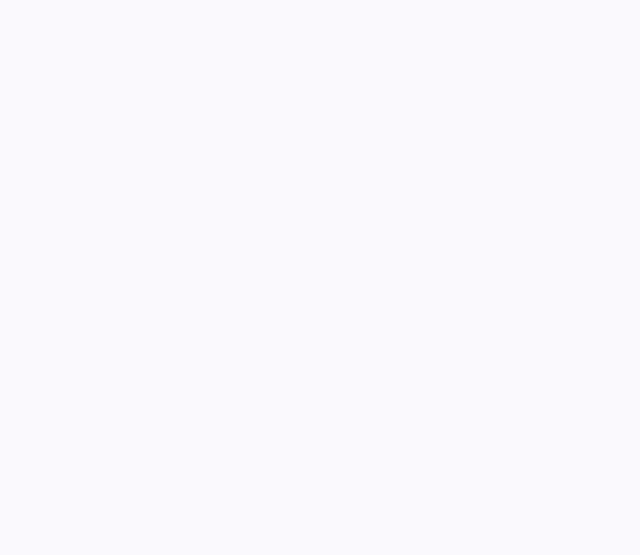
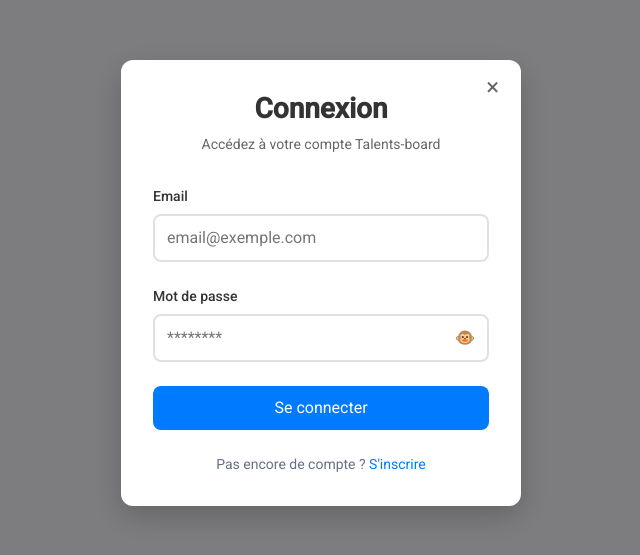
Before and after one commit to PaulFoko-dev/Talents-board, an Angular app in the folder frontend/: page /connexion in a window 1280 px wide. Before the commit this address led to /. Shown: the part 117-672 px from the top of the page, without its empty margins (319-959 px from the left). Built offline with nearby package versions, Linux system fonts and the light colour scheme.

Commit message:
feat(frontend): ajout de la page connexion

```diff
--- a/frontend/package.json
+++ b/frontend/package.json
@@ -32,7 +32,7 @@
     "@angular/platform-browser": "^20.3.0",
     "@angular/router": "^20.3.0",
     "@types/axios": "^0.9.36",
-    "axios": "^1.12.1",
+    "axios": "^1.12.2",
     "bootstrap": "^5.3.8",
     "firebase": "^11.10.0",
     "rxjs": "~7.8.0",
--- a/frontend/src/app/app.routes.ts
+++ b/frontend/src/app/app.routes.ts
@@ -2,11 +2,13 @@
 import { Routes } from '@angular/router';
 import { HomeComponent } from './View/home/home.component';
 import { Contact } from './View/contact/contact';
+import { Connexion } from './connexion/connexion';
 
 export const routes: Routes = [
   // Route racine vers la page d'accueil
   { path: '', component: HomeComponent, pathMatch: 'full' },
   // Alias explicite vers la page d'accueil
   { path: 'home', component: HomeComponent },
-  {path: 'contact', component: Contact}
+  {path: 'contact', component: Contact},
+  { path: 'connexion', component: Connexion}
 ];
--- a/frontend/src/app/connexion/connexion.html
+++ b/frontend/src/app/connexion/connexion.html
@@ -1,2 +1,49 @@
-<p>connexion works!</p>
-<app-footer></app-footer>
+<div class="login-overlay" [class.hidden]="!isVisible" (click)="close()">
+  <div class="login-popup" (click)="$event.stopPropagation()">
+    <button class="close-btn" (click)="close()">&times;</button>
+
+    <div class="login-header">
+      <h2>Connexion</h2>
+      <p>Accédez à votre compte Talents-board</p>
+    </div>
+
+    <form class="login-form" (ngSubmit)="onSubmit()">
+      <div class="form-group">
+        <label for="Email">Email</label>
+        <input
+          type="email"
+          id="email"
+          [(ngModel)]="identifiant.email"
+          name="email"
+          placeholder="email@exemple.com"
+          required>
+      </div>
+
+      <div class="form-group password-group">
+        <label for="Motdepasse">Mot de passe</label>
+        <div class="password-wrapper">
+          <input
+            [type]="showPassword ? 'text' : 'password'"
+            id="motDePasse"
+            [(ngModel)]="identifiant.motDePasse"
+            name="motDePasse"
+            placeholder="********"
+            required>
+          <button type="button" class="eye-btn" (click)="togglePassword()">
+              {{ showPassword ? '🙈' : '🐵' }}
+          </button>
+        </div>
+      </div>
+
+      <button type="submit" class="login-btn">
+        Se connecter
+      </button>
+    </form>
+
+    <div class="login-footer">
+      <p>Pas encore de compte ?
+        <a href="/inscription" class="signup-link">S'inscrire</a>
+      </p>
+    </div>
+  </div>
+</div>
--- a/frontend/src/app/connexion/connexion.scss
+++ b/frontend/src/app/connexion/connexion.scss
@@ -0,0 +1,158 @@
+.login-overlay {
+  position: fixed;
+  top: 0;
+  left: 0;
+  width: 100%;
+  height: 100%;
+  background-color: rgba(0, 0, 0, 0.5);
+  display: flex;
+  justify-content: center;
+  align-items: center;
+  z-index: 1000;
+}
+
+.login-popup {
+  background: white;
+  border-radius: 12px;
+  padding: 2rem;
+  width: 90%;
+  max-width: 400px;
+  position: relative;
+  box-shadow: 0 10px 30px rgba(0, 0, 0, 0.2);
+}
+
+.close-btn {
+  position: absolute;
+  top: 1rem;
+  right: 1rem;
+  background: none;
+  border: none;
+  font-size: 1.5rem;
+  cursor: pointer;
+  color: #666;
+}
+
+.close-btn:hover {
+  color: #333;
+}
+
+.login-header {
+  text-align: center;
+  margin-bottom: 2rem;
+}
+
+.login-header h2 {
+  color: #333;
+  margin-bottom: 0.5rem;
+}
+
+.login-header p {
+  color: #666;
+  margin: 0;
+}
+
+.login-options {
+  display: flex;
+  gap: 1rem;
+  margin-bottom: 2rem;
+}
+
+.user-type-btn {
+  flex: 1;
+  padding: 0.75rem;
+  border: 2px solid #e0e0e0;
+  background: white;
+  border-radius: 8px;
+  cursor: pointer;
+  transition: all 0.3s ease;
+}
+
+.user-type-btn.active {
+  border-color: #007bff;
+  background-color: #007bff;
+  color: white;
+}
+
+.user-type-btn:hover:not(.active) {
+  border-color: #007bff;
+}
+
+.form-group {
+  margin-bottom: 1.5rem;
+}
+
+.form-group label {
+  display: block;
+  margin-bottom: 0.5rem;
+  color: #333;
+  font-weight: 500;
+}
+
+.form-group input {
+  width: 100%;
+  padding: 0.75rem;
+  border: 2px solid #e0e0e0;
+  border-radius: 8px;
+  font-size: 1rem;
+  transition: border-color 0.3s ease;
+}
+
+.form-group input:focus {
+  outline: none;
+  border-color: #007bff;
+}
+
+.login-btn {
+  width: 100%;
+  padding: 0.75rem;
+  background-color: #007bff;
+  color: white;
+  border: none;
+  border-radius: 8px;
+  font-size: 1rem;
+  cursor: pointer;
+  transition: background-color 0.3s ease;
+}
+
+.login-btn:hover {
+  background-color: #0056b3;
+}
+
+.login-footer {
+  text-align: center;
+  margin-top: 1.5rem;
+  color: #666;
+}
+
+.signup-link {
+  color: #007bff;
+  text-decoration: none;
+}
+
+.signup-link:hover {
+  text-decoration: underline;
+}
+
+.hidden {
+  display: none;
+}
+
+.password-wrapper {
+  display: flex;
+  align-items: center;
+  position: relative;
+}
+
+.password-wrapper input {
+  flex: 1;
+  padding-right: 2rem;
+}
+
+.eye-btn {
+  position: absolute;
+  right: 0.5rem;
+  background: none;
+  border: none;
+  cursor: pointer;
+  font-size: 1rem;
+}
--- a/frontend/src/app/connexion/connexion.ts
+++ b/frontend/src/app/connexion/connexion.ts
@@ -1,12 +1,58 @@
 import { Component } from '@angular/core';
-import { Footer } from "../components/footer/footer";
+import { CommonModule } from '@angular/common';
+import { FormsModule } from '@angular/forms';
+import { Router } from '@angular/router';
+import { AuthService } from '../core/services/auth.service';
+
 
 @Component({
   selector: 'app-connexion',
-  imports: [Footer],
+  standalone: true,
+  imports: [CommonModule, FormsModule],
   templateUrl: './connexion.html',
   styleUrl: './connexion.scss'
 })
 export class Connexion {
+  isVisible = true;
+  showPassword = false;
 
+  identifiant = {
+    email: '',
+    motDePasse: ''
+  };
+
+  constructor(private router: Router, private authService: AuthService) {}
+
+  close() {
+    this.isVisible = false;
+    this.router.navigate(['/']);
+  }
+
+  async onSubmit() {
+    try {
+      const res = await this.authService.login(
+        this.identifiant.email,
+        this.identifiant.motDePasse
+      );
+
+      console.log('Réponse du backend:', res);
+
+      if (res.status === 200) {
+
+        localStorage.setItem('token', res.data.token);
+        localStorage.setItem('userId', res.data.userId);
+
+
+        this.router.navigate(['/contact']);
+      } else {
+        alert(res.message || 'Erreur de connexion');
+      }
+    } catch (error: any) {
+      alert(error.message || 'Identifiants invalides');
+    }
+  }
+
+  togglePassword() {
+    this.showPassword = !this.showPassword;
+  }
 }
--- a/frontend/src/app/core/services/auth.service.ts
+++ b/frontend/src/app/core/services/auth.service.ts
@@ -1,11 +1,20 @@
 import { Injectable } from '@angular/core';
+import axios from 'axios';
 
-/**
- * AuthService
- * - Gère l'authentification avec Firebase (login, register, logout, refresh token).
- * - Fournit les infos utilisateur au reste de l'application.
- */
-@Injectable({ providedIn: 'root' })
+@Injectable({
+  providedIn: 'root'
+})
 export class AuthService {
-  constructor() {}
+
+  async login(email: string, motDePasse: string) {
+    try {
+      const reponse = await axios.post('http://localhost:8080/api/auth/login', {
+        email,
+        motDePasse
+      });
+      return reponse.data;
+    } catch (error: any) {
+      throw error.response?.data || { message: 'Erreur réseau' };
+    }
+  }
 }
```
Also changed, not shown: frontend/src/app/app.ts (+1 -7 lines), 1 other file (tests, documents, lock files or other folders).
